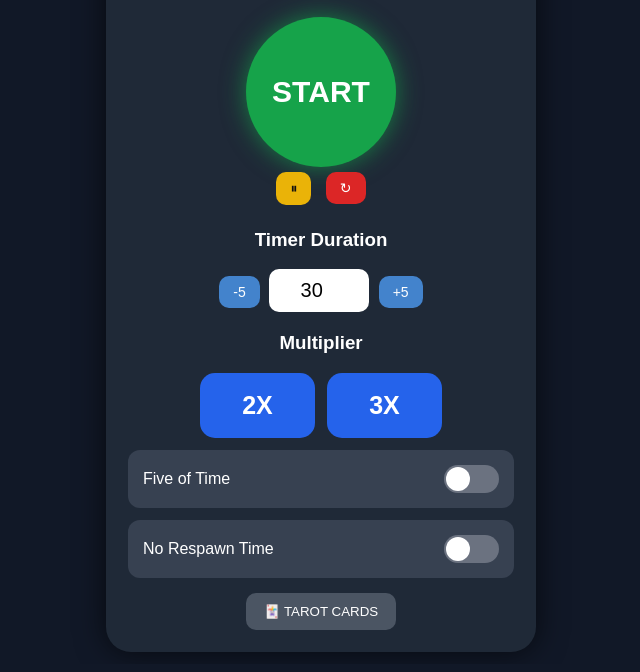
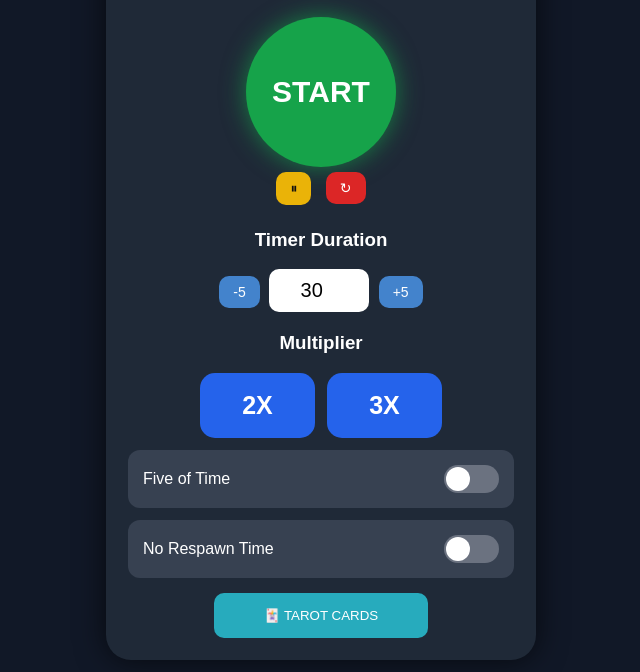
Before and after one commit to MrTopHatKid/Respawn_Timer, a plain HTML site: page index.html in a window 1280 px wide. Shown: the part 354-1026 px from the top of the page, without its empty margins (319-959 px from the left). Drawn offline with Linux system fonts and the light colour scheme.

Commit message:
Update index.html

```diff
--- a/index.html
+++ b/index.html
@@ -226,9 +226,9 @@ input[type="number"] {
 
 .tarotButton {
     margin-top: 15px;
-    padding: 11px 18px;
+    padding: 15px 50px;
     border-radius: 10px;
-    background: #4b5563;
+    background: #27abbd;
 }
 
 .tarotButtonPressed {
```
